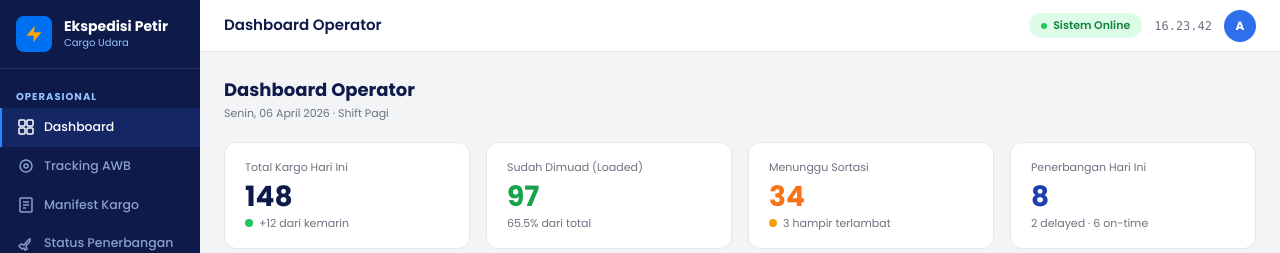
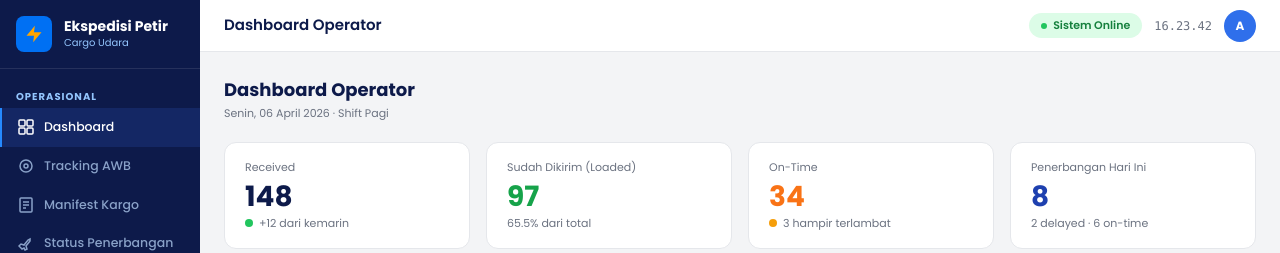
Before and after one commit to j3pa/PROJECT, a Next.js app in the folder nextjs-dashboard/: page /dashboard in a window 1280 px wide. Shown: the top 253 px of the page. Built offline with nearby package versions, Linux system fonts and the light colour scheme.

Commit message:
Benerin bagian filter dan sort di cargo table

```diff
--- a/nextjs-dashboard/app/dashboard/page.tsx
+++ b/nextjs-dashboard/app/dashboard/page.tsx
@@ -27,19 +27,19 @@ export default function DashboardPage() {
         {/* Stat cards */}
         <div className="grid grid-cols-4 gap-4 mb-6">
           <StatCard
-            label="Total Kargo Hari Ini"
+            label="Received"
             value="148"
             sub="+12 dari kemarin"
             dotColor="#22c55e"
           />
           <StatCard
-            label="Sudah Dimuad (Loaded)"
+            label="Sudah Dikirim (Loaded)"
             value="97"
             sub="65.5% dari total"
             valueColor="text-green-600"
           />
           <StatCard
-            label="Menunggu Sortasi"
+            label="On-Time"
             value="34"
             sub="3 hampir terlambat"
             dotColor="#f59e0b"
--- a/nextjs-dashboard/app/ui/dashboard/cargo-table.tsx
+++ b/nextjs-dashboard/app/ui/dashboard/cargo-table.tsx
@@ -10,7 +10,7 @@ export interface CargoRow {
   berat: string
   penerbangan: string
   waktuMasuk: string
-  status: 'Received' | 'Loaded' | 'Sortation' | 'Departed' | 'Arrived'
+  status: 'Received' | 'Sortation' | 'Loaded' | 'Departed' | 'Arrived'
 }
 
 const badgeClass: Record<CargoRow['status'], string> = {
@@ -22,7 +22,7 @@ const badgeClass: Record<CargoRow['status'], string> = {
 }
 
 const STATUSES: Array<CargoRow['status'] | 'Semua Status'> = [
-  'Semua Status', 'Received', 'Loaded', 'Sortation', 'Departed', 'Arrived',
+  'Semua Status', 'Received', 'Sortation','Loaded' , 'Departed', 'Arrived',
 ]
 
 interface CargoTableProps {
```
